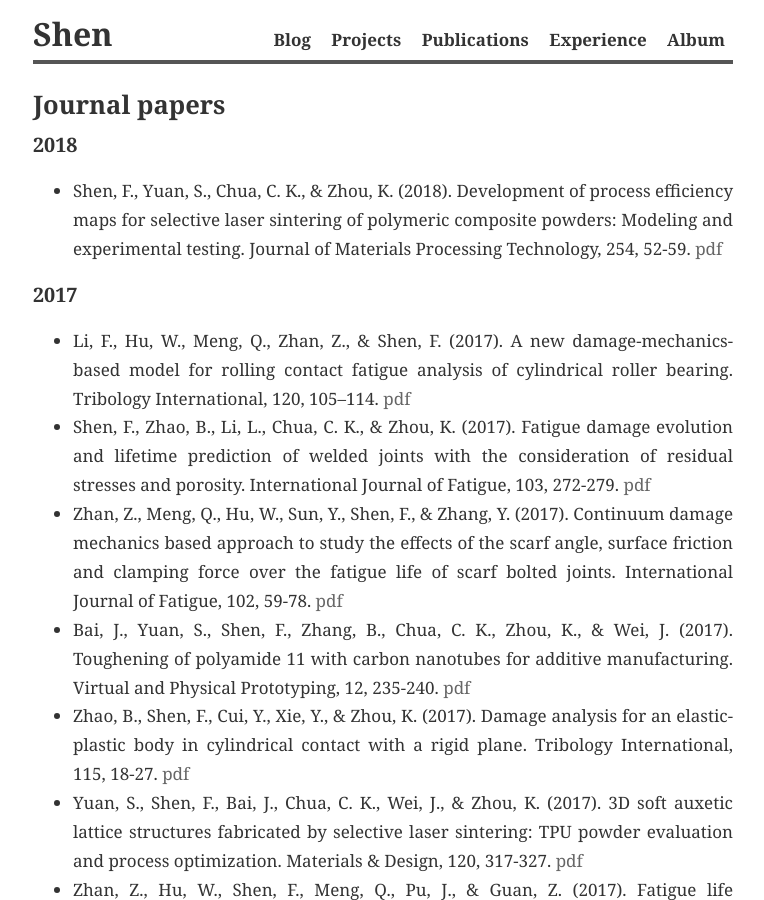
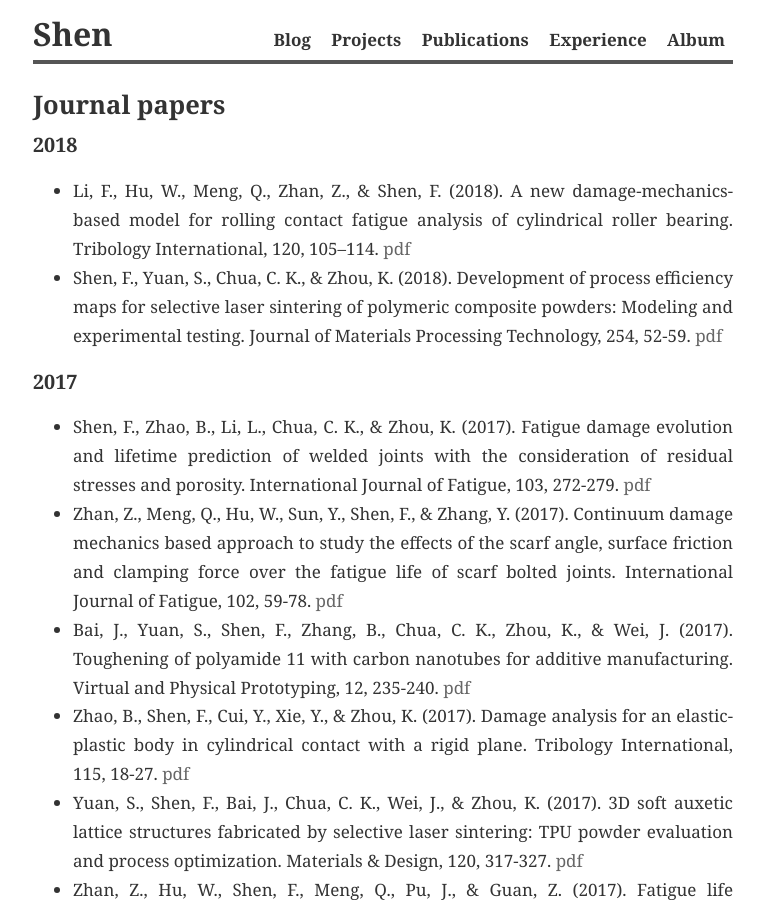
Before and after one commit to philshenfei/feishen, a Jekyll site: the page built from publications.md, in a window 1280 px wide and 900 px high. Shown: the whole window, without its empty margins (257-1021 px from the left). Built offline with Jekyll 4.4.1, drawn with Linux system fonts in a browser that asks for light colours; nearby versions of some CDN libraries.

Commit message:
20180305

```diff
--- a/publications.md
+++ b/publications.md
@@ -7,10 +7,10 @@
 
 ### 2018
 
+* Li, F., Hu, W., Meng, Q., Zhan, Z., & Shen, F. (2018). A new damage-mechanics-based model for rolling contact fatigue analysis of cylindrical roller bearing. Tribology International, 120, 105–114. [pdf][19]
 * Shen, F., Yuan, S., Chua, C. K., & Zhou, K. (2018). Development of process efficiency maps for selective laser sintering of polymeric composite powders: Modeling and experimental testing. Journal of Materials Processing Technology, 254, 52-59. [pdf][18]
 
 ### 2017
-* Li, F., Hu, W., Meng, Q., Zhan, Z., & Shen, F. (2017). A new damage-mechanics-based model for rolling contact fatigue analysis of cylindrical roller bearing. Tribology International, 120, 105–114. [pdf][19]
 * Shen, F., Zhao, B., Li, L., Chua, C. K., & Zhou, K. (2017). Fatigue damage evolution and lifetime prediction of welded joints with the consideration of residual stresses and porosity. International Journal of Fatigue, 103, 272-279. [pdf][17]
 * Zhan, Z., Meng, Q., Hu, W., Sun, Y., Shen, F., & Zhang, Y. (2017). Continuum damage mechanics based approach to study the effects of the scarf angle, surface friction and clamping force over the fatigue life of scarf bolted joints. International Journal of Fatigue, 102, 59-78. [pdf][16]
 * Bai, J., Yuan, S., Shen, F., Zhang, B., Chua, C. K., Zhou, K., & Wei, J. (2017). Toughening of polyamide 11 with carbon nanotubes for additive manufacturing. Virtual and Physical Prototyping,  12, 235-240. [pdf][15]
```
